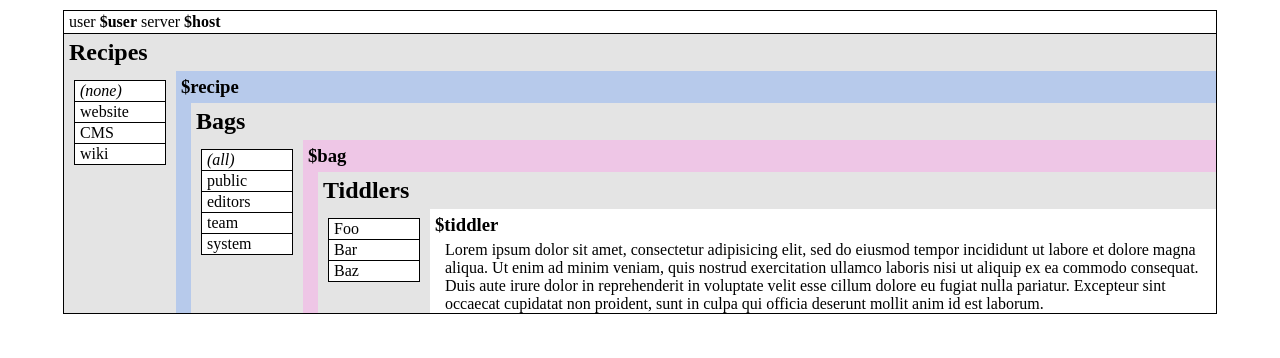
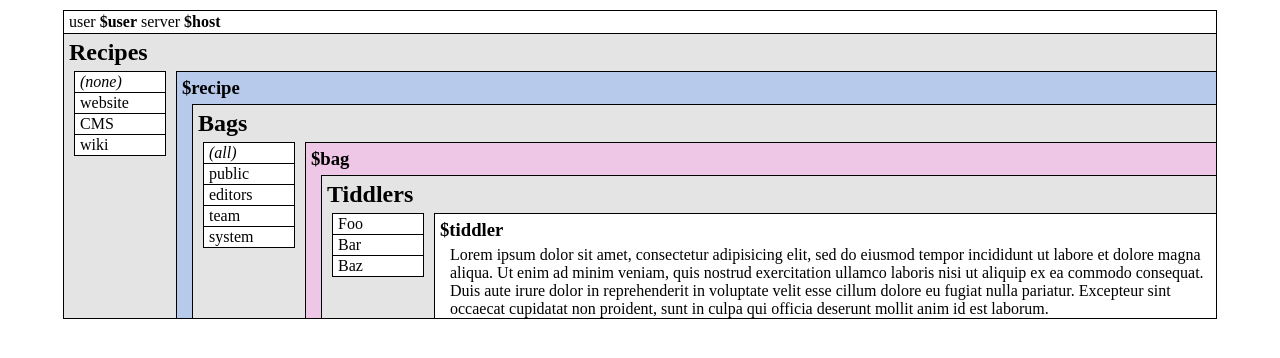
Before and after one commit to jayfresh/TiddlyWebConfigurator, a plain HTML site: page explorer.html in a window 1280 px wide. Drawn offline with Linux system fonts and the light colour scheme.

Commit message:
added borders to nested DIVs, fixed listings' vertical offset

```diff
--- a/explorer.html
+++ b/explorer.html
@@ -34,6 +34,12 @@
 			display: inline;
 		}
 
+		.collection,
+		.entity {
+			border: 1px solid #000;
+			border-width: 1px 0 0 1px;
+		}
+
 		.collection {
 			overflow: auto; /* contain floats */
 			background-color: #E4E4E4;
@@ -54,6 +60,10 @@
 			margin-left: -10px; /* neutralize gutter */
 		}
 
+		#recipes {
+			margin: -1px 0 0 -1px; /* collapse double margins */
+		}
+
 		#recipe {
 			background-color: #B7CAEB;
 		}
@@ -64,7 +74,7 @@
 
 		.listing {
 			float: left;
-			margin: 10px;
+			margin: 1px 10px 10px; /* top margin compensates for childrends' negative margin */
 			list-style-type: none;
 		}
 
```
